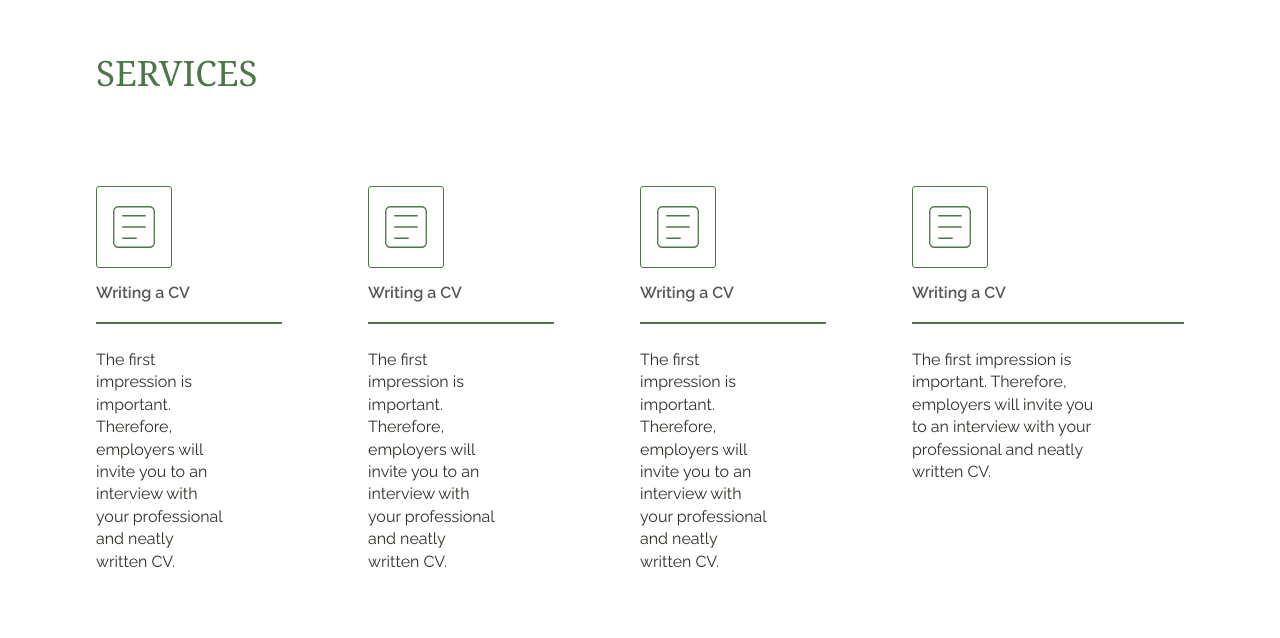
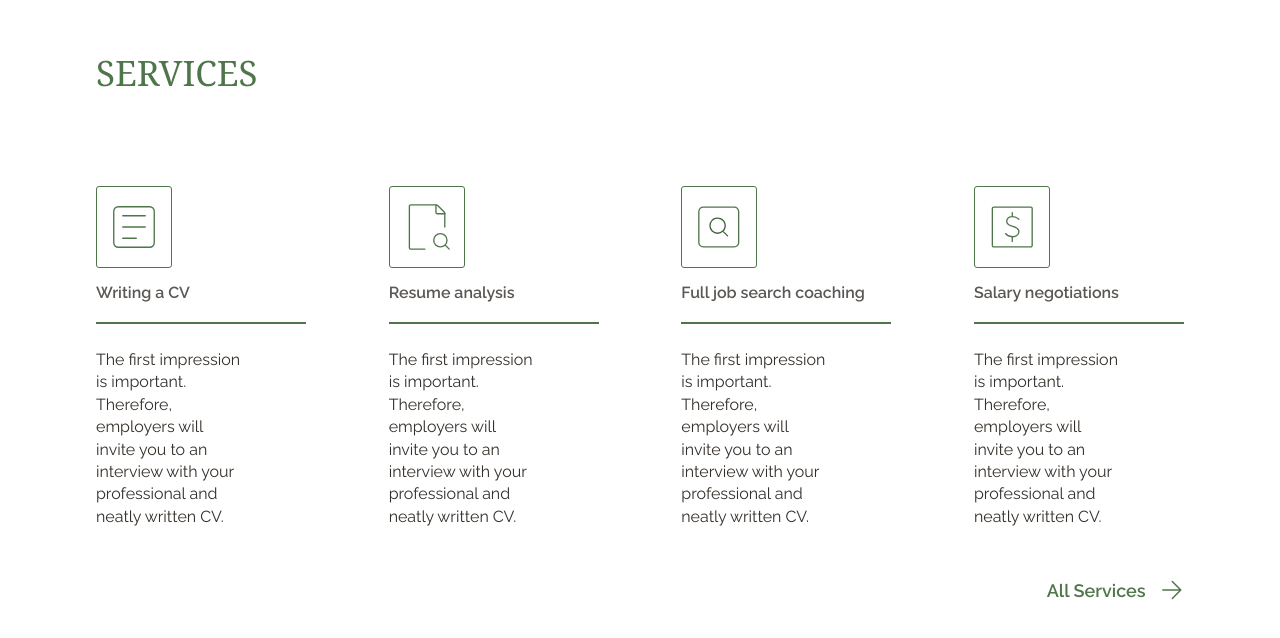
Before and after one commit to RashadMa/CareerConsultantFront, a website: page CareerConsultant/public/index.html in a window 1280 px wide. Shown: the part 1681-2319 px from the top of the page. Drawn offline with nearby package versions, Linux system fonts and the light colour scheme.

Commit message:
Services section bugs fixed

```diff
--- a/CareerConsultant/public/index.html
+++ b/CareerConsultant/public/index.html
@@ -191,8 +191,8 @@
             <section class="container services-section">
                   <h3 class="services">
                         SERVICES</h3>
-                  <div class="row">
-                        <div class="col-3 services-cols">
+                  <div class="container-grid">
+                        <div class="col-3-grid services-cols">
                               <div class="svg-border">
                                     <svg class="" width="60" height="60" viewBox="0 0 60 60" fill="none"
                                           xmlns="http://www.w3.org/2000/svg">
@@ -216,21 +216,30 @@
                               </p>
                         </div>
 
-                        <div class="col-3 services-cols">
+                        <div class="col-3-grid services-cols">
                               <div class="svg-border">
-                                    <svg class="" width="60" height="60" viewBox="0 0 60 60" fill="none"
+                                    <svg width="61" height="60" viewBox="0 0 61 60" fill="none"
                                           xmlns="http://www.w3.org/2000/svg">
                                           <g id="Frame">
                                                 <path id="Vector"
-                                                      d="M17.5 17.5H42.5M17.5 30H42.5M17.5 42.5H32.5M47.5 7.5H12.5C11.1739 7.5 9.90215 8.02678 8.96447 8.96447C8.02678 9.90215 7.5 11.1739 7.5 12.5V47.5C7.5 48.8261 8.02678 50.0979 8.96447 51.0355C9.90215 51.9732 11.1739 52.5 12.5 52.5H47.5C48.8261 52.5 50.0979 51.9732 51.0355 51.0355C51.9732 50.0979 52.5 48.8261 52.5 47.5V12.5C52.5 11.1739 51.9732 9.90215 51.0355 8.96447C50.0979 8.02678 48.8261 7.5 47.5 7.5Z"
+                                                      d="M51.8496 51.25L55.5996 55M38.0996 45C38.0996 46.9891 38.8898 48.8968 40.2963 50.3033C41.7028 51.7098 43.6105 52.5 45.5996 52.5C47.5887 52.5 49.4964 51.7098 50.9029 50.3033C52.3094 48.8968 53.0996 46.9891 53.0996 45C53.0996 43.0109 52.3094 41.1032 50.9029 39.6967C49.4964 38.2902 47.5887 37.5 45.5996 37.5C43.6105 37.5 41.7028 38.2902 40.2963 39.6967C38.8898 41.1032 38.0996 43.0109 38.0996 45Z"
+                                                      stroke="#4F754A" stroke-width="1.5" stroke-linecap="round"
+                                                      stroke-linejoin="round" />
+                                                <path id="Vector_2"
+                                                      d="M50.5996 30V14.3725C50.5998 14.1752 50.561 13.9797 50.4855 13.7974C50.41 13.6151 50.2992 13.4495 50.1596 13.31L42.2896 5.44C42.0086 5.15862 41.6273 5.00035 41.2296 5H12.0996C11.7018 5 11.3203 5.15804 11.0389 5.43934C10.7576 5.72064 10.5996 6.10218 10.5996 6.5V53.5C10.5996 53.8978 10.7576 54.2794 11.0389 54.5607C11.3203 54.842 11.7018 55 12.0996 55H28.0996"
+                                                      stroke="#4F754A" stroke-width="1.5" stroke-linecap="round"
+                                                      stroke-linejoin="round" />
+                                                <path id="Vector_3"
+                                                      d="M40.5996 5V13.5C40.5996 13.8978 40.7576 14.2794 41.0389 14.5607C41.3203 14.842 41.7018 15 42.0996 15H50.5996"
                                                       stroke="#4F754A" stroke-width="1.5" stroke-linecap="round"
                                                       stroke-linejoin="round" />
                                           </g>
                                     </svg>
+
                               </div>
                               <div
                                     style="color: #5A5754; font-size: 16px; font-family: Raleway; font-weight: 600; word-wrap: break-word">
-                                    Writing a CV</div>
+                                    Resume analysis</div>
 
                               <div class="services-underline">
                               </div>
@@ -239,21 +248,25 @@
                                     interview with your professional and neatly written CV.
                               </p>
                         </div>
-                        <div class="col-3 services-cols">
+                        <div class="col-3-grid services-cols">
                               <div class="svg-border">
-                                    <svg class="" width="60" height="60" viewBox="0 0 60 60" fill="none"
+                                    <svg width="61" height="60" viewBox="0 0 61 60" fill="none"
                                           xmlns="http://www.w3.org/2000/svg">
                                           <g id="Frame">
                                                 <path id="Vector"
-                                                      d="M17.5 17.5H42.5M17.5 30H42.5M17.5 42.5H32.5M47.5 7.5H12.5C11.1739 7.5 9.90215 8.02678 8.96447 8.96447C8.02678 9.90215 7.5 11.1739 7.5 12.5V47.5C7.5 48.8261 8.02678 50.0979 8.96447 51.0355C9.90215 51.9732 11.1739 52.5 12.5 52.5H47.5C48.8261 52.5 50.0979 51.9732 51.0355 51.0355C51.9732 50.0979 52.5 48.8261 52.5 47.5V12.5C52.5 11.1739 51.9732 9.90215 51.0355 8.96447C50.0979 8.02678 48.8261 7.5 47.5 7.5Z"
-                                                      stroke="#4F754A" stroke-width="1.5" stroke-linecap="round"
+                                                      d="M7.7002 47.5V12.5C7.7002 11.1739 8.22698 9.90215 9.16466 8.96447C10.1023 8.02678 11.3741 7.5 12.7002 7.5H47.7002C49.0263 7.5 50.298 8.02678 51.2357 8.96447C52.1734 9.90215 52.7002 11.1739 52.7002 12.5V47.5C52.7002 48.8261 52.1734 50.0979 51.2357 51.0355C50.298 51.9732 49.0263 52.5 47.7002 52.5H12.7002C11.3741 52.5 10.1023 51.9732 9.16466 51.0355C8.22698 50.0979 7.7002 48.8261 7.7002 47.5Z"
+                                                      stroke="#4F754A" stroke-width="1.5" />
+                                                <path id="Vector_2"
+                                                      d="M34.8405 34.625C35.6597 33.8335 36.313 32.8867 36.7621 31.8398C37.2112 30.7929 37.4472 29.667 37.4563 28.5279C37.4653 27.3888 37.2472 26.2594 36.8148 25.2055C36.3823 24.1517 35.7441 23.1946 34.9376 22.3902C34.131 21.5857 33.1722 20.9502 32.1172 20.5205C31.0622 20.0909 29.9321 19.8758 28.793 19.8879C27.654 19.9 26.5287 20.139 25.4831 20.5909C24.4374 21.0429 23.4923 21.6987 22.703 22.52C21.1467 24.1395 20.2882 26.305 20.312 28.5509C20.3358 30.7968 21.2402 32.9437 22.8305 34.5297C24.4208 36.1158 26.5701 37.0144 28.816 37.0322C31.062 37.05 33.2252 36.1856 34.8405 34.625ZM34.8405 34.625L40.2005 40"
+                                                      stroke="#43633E" stroke-width="1.5" stroke-linecap="round"
                                                       stroke-linejoin="round" />
                                           </g>
                                     </svg>
+
                               </div>
                               <div
                                     style="color: #5A5754; font-size: 16px; font-family: Raleway; font-weight: 600; word-wrap: break-word">
-                                    Writing a CV</div>
+                                    Full job search coaching</div>
 
                               <div class="services-underline">
                               </div>
@@ -262,21 +275,25 @@
                                     interview with your professional and neatly written CV.
                               </p>
                         </div>
-                        <div class="col-3 services-cols">
+                        <div class="col-3-grid services-cols">
                               <div class="svg-border">
-                                    <svg class="" width="60" height="60" viewBox="0 0 60 60" fill="none"
+                                    <svg width="61" height="60" viewBox="0 0 61 60" fill="none"
                                           xmlns="http://www.w3.org/2000/svg">
                                           <g id="Frame">
                                                 <path id="Vector"
-                                                      d="M17.5 17.5H42.5M17.5 30H42.5M17.5 42.5H32.5M47.5 7.5H12.5C11.1739 7.5 9.90215 8.02678 8.96447 8.96447C8.02678 9.90215 7.5 11.1739 7.5 12.5V47.5C7.5 48.8261 8.02678 50.0979 8.96447 51.0355C9.90215 51.9732 11.1739 52.5 12.5 52.5H47.5C48.8261 52.5 50.0979 51.9732 51.0355 51.0355C51.9732 50.0979 52.5 48.8261 52.5 47.5V12.5C52.5 11.1739 51.9732 9.90215 51.0355 8.96447C50.0979 8.02678 48.8261 7.5 47.5 7.5Z"
+                                                      d="M8.2998 51V9C8.2998 8.60218 8.45784 8.22064 8.73914 7.93934C9.02045 7.65804 9.40198 7.5 9.7998 7.5H51.7998C52.1976 7.5 52.5792 7.65804 52.8605 7.93934C53.1418 8.22064 53.2998 8.60218 53.2998 9V51C53.2998 51.3978 53.1418 51.7794 52.8605 52.0607C52.5792 52.342 52.1976 52.5 51.7998 52.5H9.7998C9.40198 52.5 9.02045 52.342 8.73914 52.0607C8.45784 51.7794 8.2998 51.3978 8.2998 51Z"
+                                                      stroke="#4F754A" stroke-width="1.5" />
+                                                <path id="Vector_2"
+                                                      d="M38.2998 21.25C36.5873 19.5375 33.5723 18.3475 30.7998 18.2725M30.7998 18.2725C27.4998 18.1825 24.5498 19.675 24.5498 23.75C24.5498 31.25 38.2998 27.5 38.2998 35C38.2998 39.2775 34.6398 41.115 30.7998 40.9775M30.7998 18.2725V13.75M23.2998 37.5C24.9098 39.65 27.9073 40.875 30.7998 40.9775M30.7998 40.9775V46.25"
                                                       stroke="#4F754A" stroke-width="1.5" stroke-linecap="round"
                                                       stroke-linejoin="round" />
                                           </g>
                                     </svg>
+
                               </div>
                               <div
                                     style="color: #5A5754; font-size: 16px; font-family: Raleway; font-weight: 600; word-wrap: break-word">
-                                    Writing a CV</div>
+                                    Salary negotiations</div>
 
                               <div class="services-underline">
                               </div>
@@ -286,6 +303,20 @@
                               </p>
                         </div>
                   </div>
+                  <div class="row all-services">
+                        <a href="#" class="services-button d-flex justify-center align-center">
+                              All Services&nbsp &nbsp<svg width="25" height="24" viewBox="0 0 25 24" fill="none"
+                                    xmlns="http://www.w3.org/2000/svg">
+                                    <g id="Frame">
+                                          <path id="Vector"
+                                                d="M3.7998 12H21.7998M21.7998 12L13.2998 3.5M21.7998 12L13.2998 20.5"
+                                                stroke="#4F754A" stroke-width="1.5" stroke-linecap="round"
+                                                stroke-linejoin="round" />
+                                    </g>
+                              </svg></a>
+
+
+                  </div>
             </section>
       </main>
 </body>
--- a/CareerConsultant/src/sass/index/_indexServices.scss
+++ b/CareerConsultant/src/sass/index/_indexServices.scss
@@ -37,11 +37,30 @@
             width: 70%;
       }
 
-      .services-cols {
-            padding-right: 86.2px;
+      .all-services {
+            justify-content: end;
+            display: flex;
+            align-items: center;
 
-            &:nth-child(4n) {
-                  padding-right: 0;
+            .services-button {
+                  color: #4F754A;
+                  font-size: 18px;
+                  font-family: Raleway;
+                  font-weight: 600;
+                  word-wrap: break-word;
+                  // padding-right: 10px;
+
             }
       }
+
+      .container-grid {
+            display: grid;
+            grid-template-columns: repeat(4, 1fr);
+            gap: 82.6px;
+            padding-bottom: 50px;
+      }
+
+      .col-3-grid {
+            grid-row: span 3;
+      }
 }
```
Also changed, not shown: CareerConsultant/public/css/style.css, CareerConsultant/src/assets/media/Arrow-right.svg (added).
